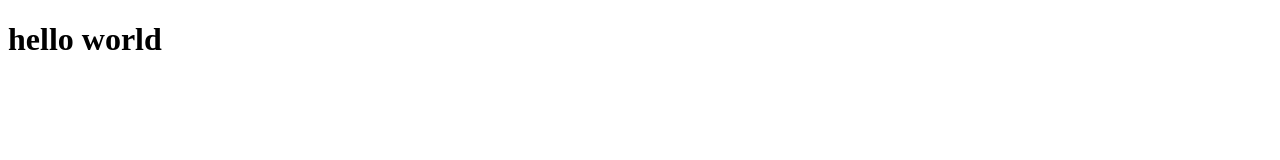
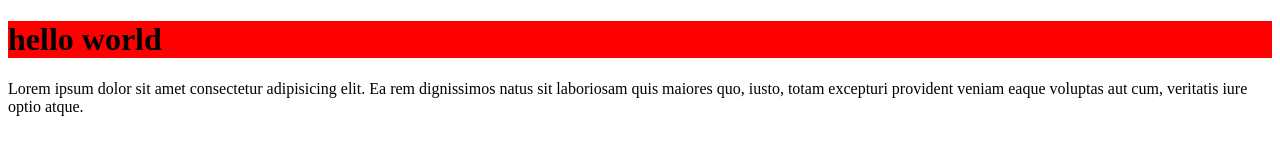
Before and after one commit to TameemTT/testing-git-repo, a plain HTML site: page index.html in a window 1280 px wide. Drawn offline with Linux system fonts and the light colour scheme.

Commit message:
paragraph added and css file updated

```diff
--- a/index.html
+++ b/index.html
@@ -8,5 +8,8 @@
 </head>
 <body>
    <h1>hello world</h1>
+   <p>Lorem ipsum dolor sit amet consectetur adipisicing elit. Ea rem dignissimos natus sit laboriosam quis maiores quo, iusto, totam excepturi provident veniam eaque voluptas aut cum, veritatis iure optio atque.
+
+   </p>
 </body>
 </html>
--- a/style.css
+++ b/style.css
@@ -0,0 +1,3 @@
+h1{
+    background-color: red;
+}
```
